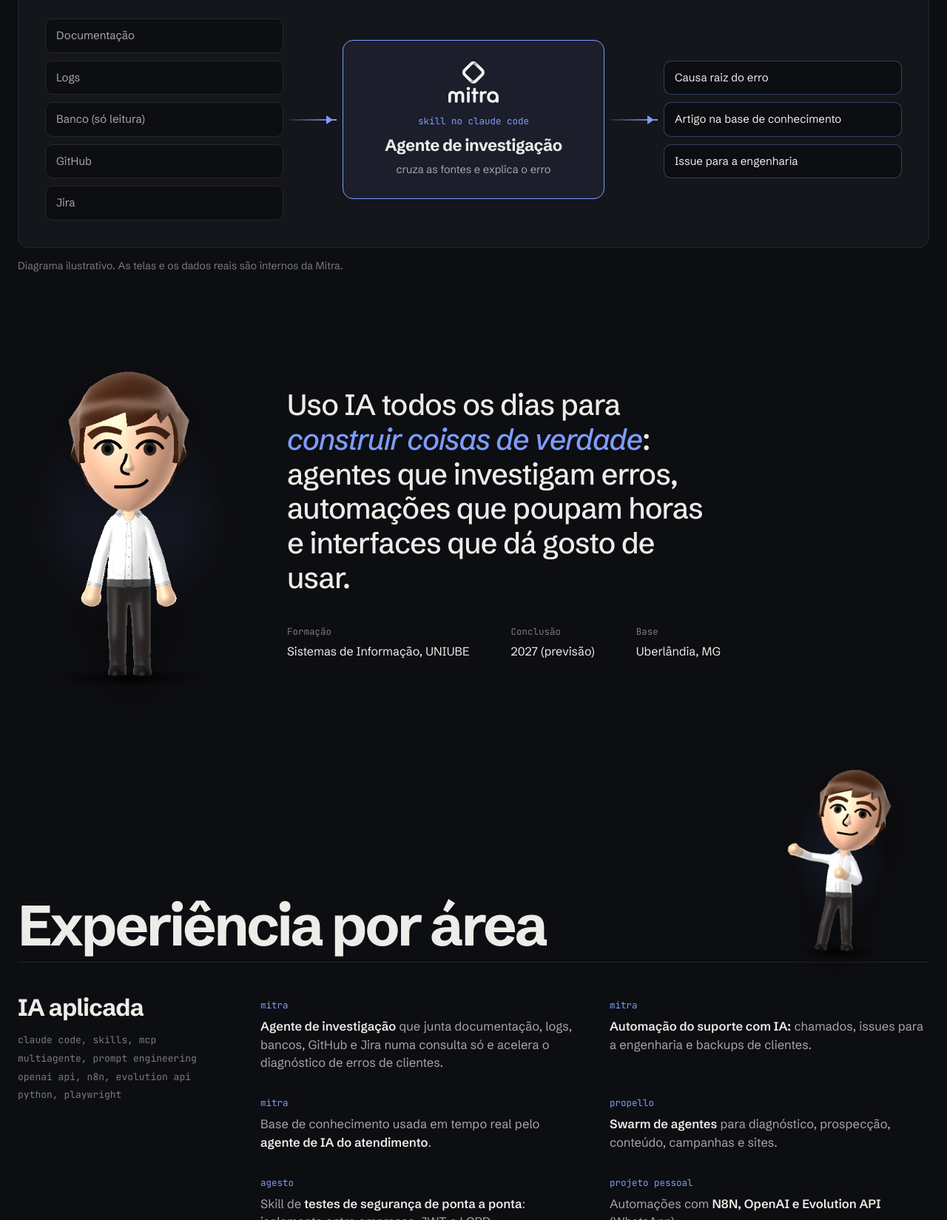
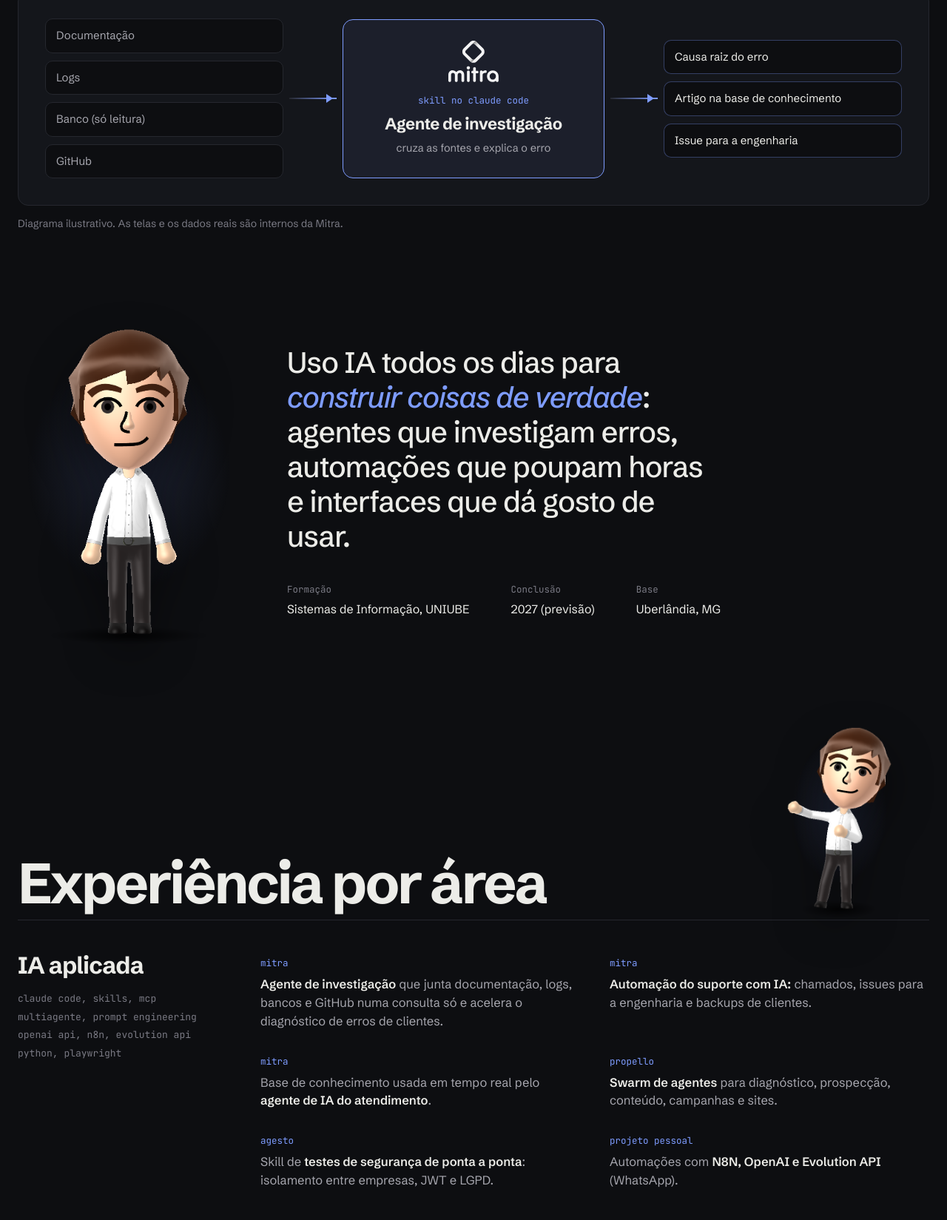
Before and after one commit to Depowo/portfolio, a plain HTML site: page index.html in a window 1280 px wide. Shown: the part 3177-4826 px from the top of the page at 74% size. Drawn offline with Linux system fonts and the light colour scheme.

Commit message:
fix: remove mencao ao Jira do portfolio e do curriculo

```diff
--- a/index.html
+++ b/index.html
@@ -307,9 +307,9 @@ footer .wrap{display:flex;justify-content:space-between;gap:16px;flex-wrap:wrap;
             <p class="chips"><span>Claude Code</span><span>Skills</span><span>MCP</span><span>SQL</span></p>
           </div>
         </div>
-        <div class="flow" role="img" aria-label="Diagrama: documentação, logs, banco somente leitura, GitHub e Jira entram no agente de investigação, que devolve causa raiz, documentação na base e issue para a engenharia">
+        <div class="flow" role="img" aria-label="Diagrama: documentação, logs, banco somente leitura e GitHub entram no agente de investigação, que devolve causa raiz, documentação na base e issue para a engenharia">
           <ul class="flow-col">
-            <li>Documentação</li><li>Logs</li><li>Banco (só leitura)</li><li>GitHub</li><li>Jira</li>
+            <li>Documentação</li><li>Logs</li><li>Banco (só leitura)</li><li>GitHub</li>
           </ul>
           <div class="flow-arrow" aria-hidden="true"></div>
           <div class="flow-core"><img class="flow-logo" src="provas/mitra-logo.svg" width="501" height="414" alt="Mitra"><span class="mono">skill no claude code</span><strong>Agente de investigação</strong><span>cruza as fontes e explica o erro</span></div>
@@ -349,7 +349,7 @@ footer .wrap{display:flex;justify-content:space-between;gap:16px;flex-wrap:wrap;
       <article class="area reveal">
         <div class="area-name"><h3>IA aplicada</h3><p class="tools">claude code, skills, mcp<br>multiagente, prompt engineering<br>openai api, n8n, evolution api<br>python, playwright</p></div>
         <div class="items">
-          <div class="item"><span class="tag">mitra</span><p><strong>Agente de investigação</strong> que junta documentação, logs, bancos, GitHub e Jira numa consulta só e acelera o diagnóstico de erros de clientes.</p></div>
+          <div class="item"><span class="tag">mitra</span><p><strong>Agente de investigação</strong> que junta documentação, logs, bancos e GitHub numa consulta só e acelera o diagnóstico de erros de clientes.</p></div>
           <div class="item"><span class="tag">mitra</span><p><strong>Automação do suporte com IA:</strong> chamados, issues para a engenharia e backups de clientes.</p></div>
           <div class="item"><span class="tag">mitra</span><p>Base de conhecimento usada em tempo real pelo <strong>agente de IA do atendimento</strong>.</p></div>
           <div class="item"><span class="tag">propello</span><p><strong>Swarm de agentes</strong> para diagnóstico, prospecção, conteúdo, campanhas e sites.</p></div>
```
Also changed, not shown: 1 other file.
